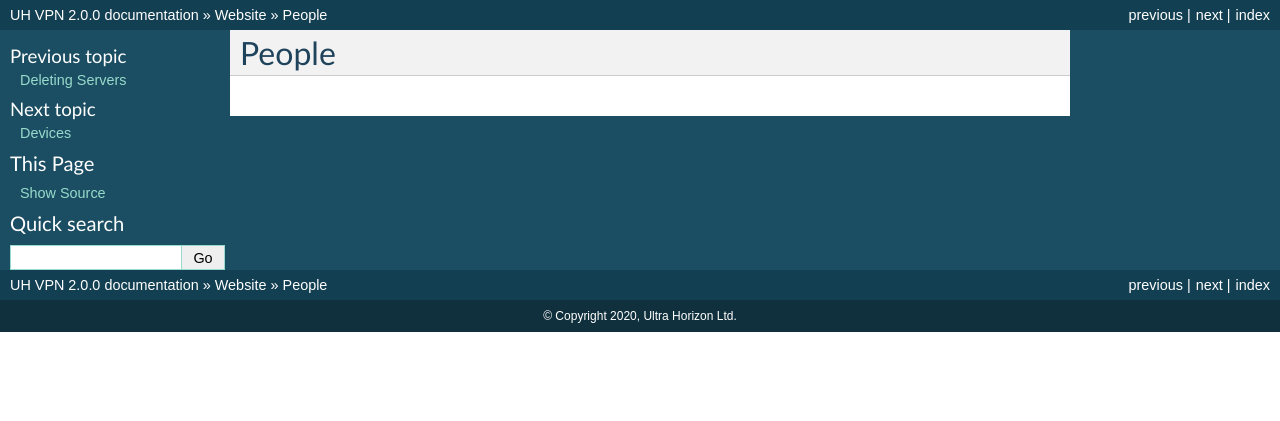
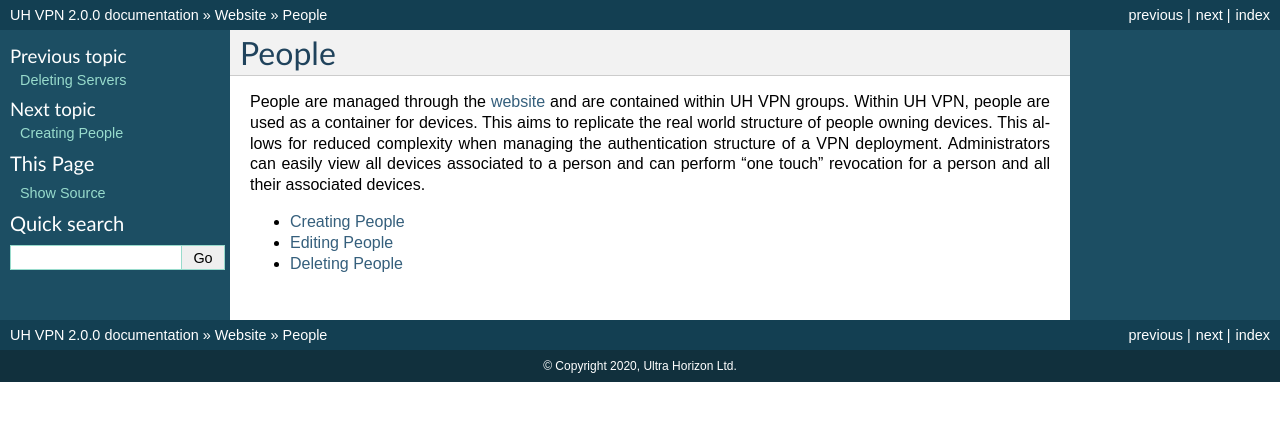
Before and after one commit to ultrahorizon/UH-VPN-Docs, a Sphinx documentation site: the page built from source/website/people/index.rst, in a window 1280 px wide. Shown: the top 421 px of the page. Built offline with Sphinx 7.4.7, drawn with Linux system fonts in a browser that asks for light colours.

Commit message:
Add index page for people

```diff
--- a/source/clients/index.rst
+++ b/source/clients/index.rst
@@ -1,6 +1,6 @@
-*******
+***********
 VPN Clients
-*******
+***********
 
 ..  toctree::
     :maxdepth: 1
--- /dev/null
+++ b/source/website/people/creating.rst
@@ -0,0 +1,2 @@
+Creating People
+===============
--- /dev/null
+++ b/source/website/people/deleting.rst
@@ -0,0 +1,2 @@
+Deleting People
+===============
--- /dev/null
+++ b/source/website/people/editing.rst
@@ -0,0 +1,2 @@
+Editing People
+==============
--- a/source/website/people/index.rst
+++ b/source/website/people/index.rst
@@ -1,3 +1,18 @@
 ******
 People
 ******
+
+People are managed through the `website`_ and are contained within UH VPN groups. Within UH
+VPN, people are used as a container for devices. This aims to replicate the real world
+structure of people owning devices. This allows for reduced complexity when managing the
+authentication structure of a VPN deployment. Administrators can easily view all devices associated
+to a person and can perform "one touch" revocation for a person and all their associated devices.
+
+..  toctree::
+    :maxdepth: 1
+
+    creating
+    editing
+    deleting
+
+.. _website: https://uh-vpn.com
```
